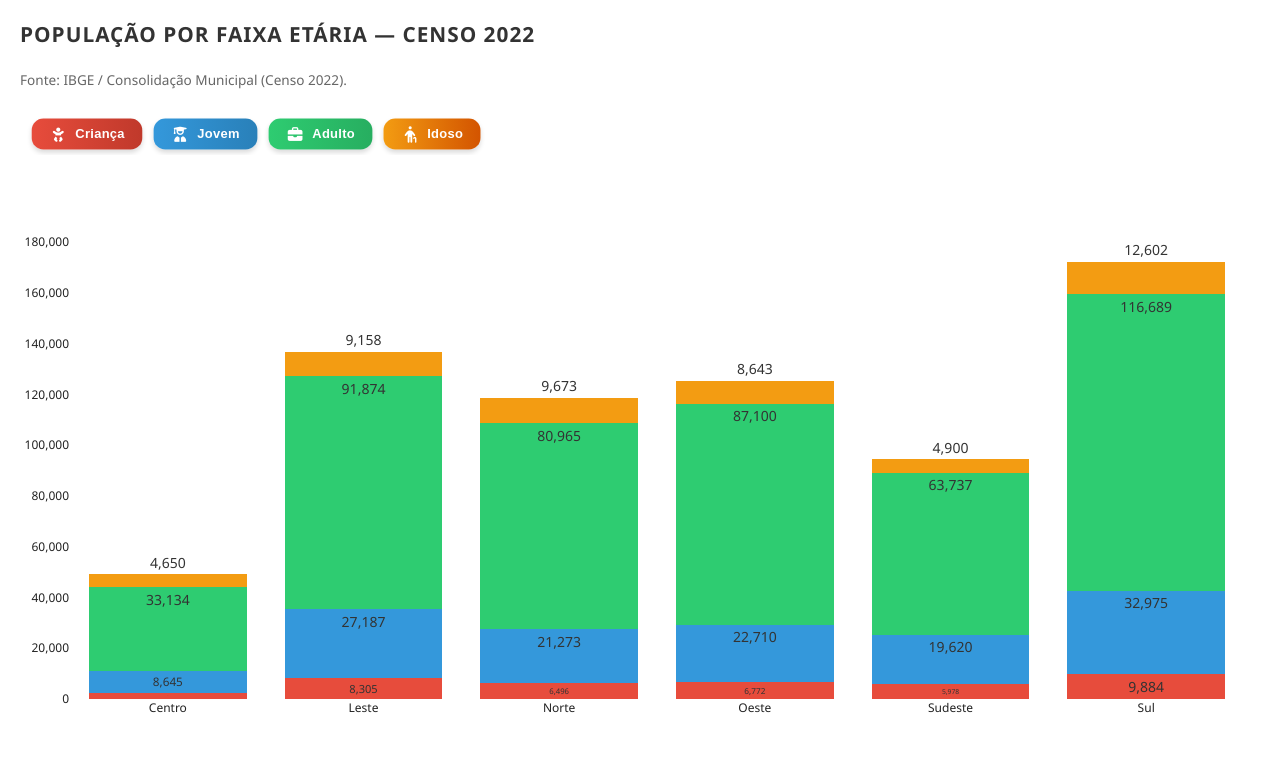
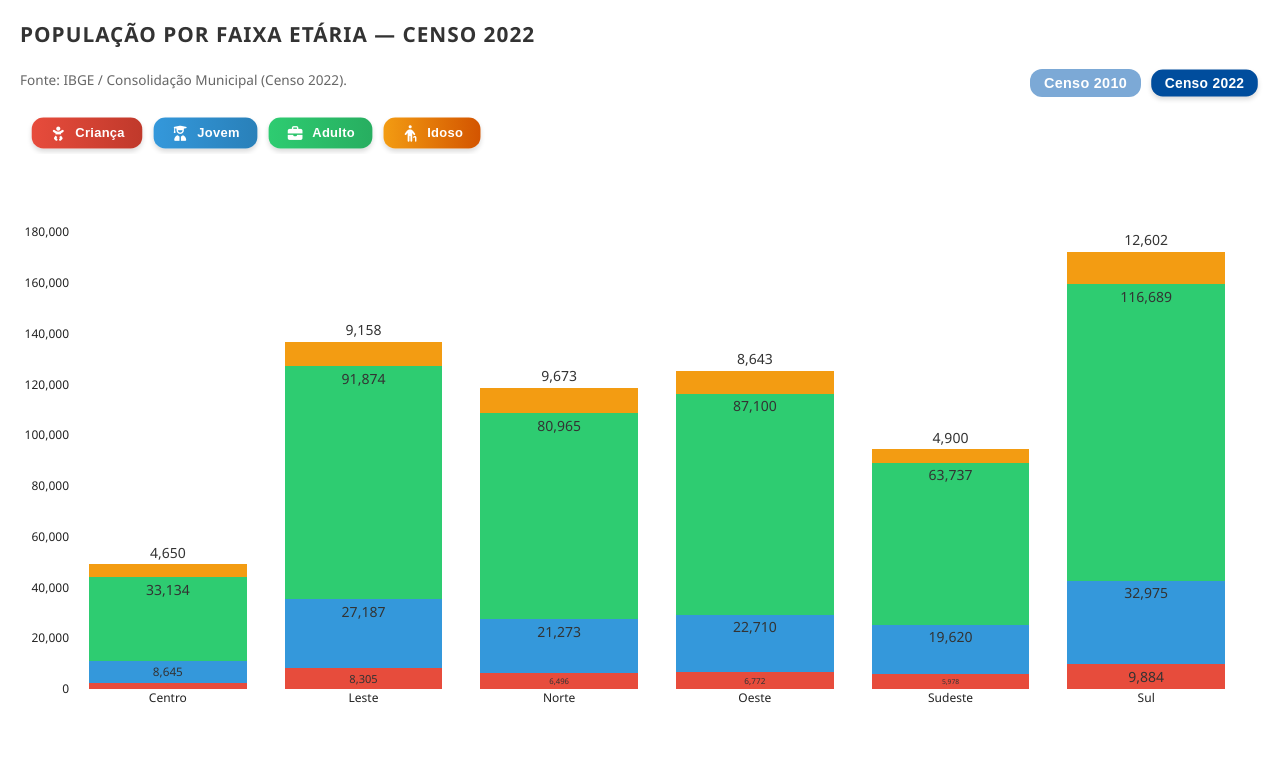
Before and after one commit to janosystime/Janosys-Project, a Flask app: page /static/iframes/grafico_etaria_regiao.html in a window 1280 px wide. Shown: the top 758 px of the page. Run offline with Flask 3, Linux system fonts and the light colour scheme; some libraries are stand-ins or nearby versions.

Commit message:
feat fix: Correção e implementação de novas funcionalidades nos gráficos existentes

```diff
--- a/static/iframes/grafico_etaria_regiao.html
+++ b/static/iframes/grafico_etaria_regiao.html
@@ -21,7 +21,7 @@
       .wrap {
         display: flex;
         flex-direction: column;
-        gap: 14px;
+        gap: 5px;
         padding: 20px;
       }
       .wrap h2 {
@@ -270,6 +256,26 @@
           font-size: 0.75rem;
         }
       }
+
+      /* Botões de ano (2010 / 2022) */
+      .year-switcher {
+        display: flex;
+        gap: 8px;
+        margin-top: 8px;
+        align-self: flex-end;
+      }
+      .year-switcher button {
+        background: #0066cc;
+        font-size: 0.9rem;
+        padding: 6px 14px;
+      }
+      .year-switcher button.ativo {
+        background: #004d9d;
+        transform: scale(0.96);
+      }
+      .year-switcher button:hover {
+        background: #0055aa;
+      }
     </style>
     <link
       rel="stylesheet"
@@ -279,7 +285,15 @@
   <body>
     <div class="wrap">
       <h2>População por Faixa Etária — Censo 2022</h2>
-      <p class="source">Fonte: IBGE / Consolidação Municipal (Censo 2022).</p>
+      <div style="display: flex; flex-direction: row; align-items: center; justify-content: space-between; flex-wrap: wrap;">
+        <p class="source">Fonte: IBGE / Consolidação Municipal (Censo 2022).</p>
+        <!-- Botões de troca de ano (2010 / 2022) -->
+        <div class="year-switcher">
+          <button id="btn-2010">Censo 2010</button>
+          <button id="btn-2022" class="ativo">Censo 2022</button>
+        </div>
+      </div>
+
       <div class="region-scroll-container">
         <!-- setas fora da box -->
         <button class="arrow-btn left" id="scroll-left">&#9664;</button>
@@ -631,6 +645,25 @@
         window.addEventListener("resize", updateArrowVisibility);
         updateArrowVisibility();
       }
+
+      // === BOTÕES DE TROCA DE ANO (2010 / 2022) ===
+      const btn2010 = document.getElementById("btn-2010");
+      const btn2022 = document.getElementById("btn-2022");
+
+      btn2010.addEventListener("click", () => {
+        if (btn2010.classList.contains("ativo")) return;
+        btn2010.classList.add("ativo");
+        btn2022.classList.remove("ativo");
+        // Troca o src do iframe pai
+        window.parent.document.querySelector("#grafico-iframe").src ="/static/iframes/grafico_etaria_regiao_2010.html";
+      });
+
+      btn2022.addEventListener("click", () => {
+        if (btn2022.classList.contains("ativo")) return;
+        btn2022.classList.add("ativo");
+        btn2010.classList.remove("ativo");
+        window.parent.document.querySelector("#grafico-iframe").src = "/static/iframes/grafico_etaria_regiao_2010.html";
+      });
     </script>
   </body>
 </html>
```
Also changed, not shown: other parts of static/iframes/grafico_etaria_regiao.html (+1 -15 lines), static/iframes/grafico_etaria_regiao_2010.html (renamed from templates/grafico_etaria_regiao_2010.html, +47 -1 lines), static/js/script.js (+18 -18 lines), templates/index.html (+13 -2 lines).
